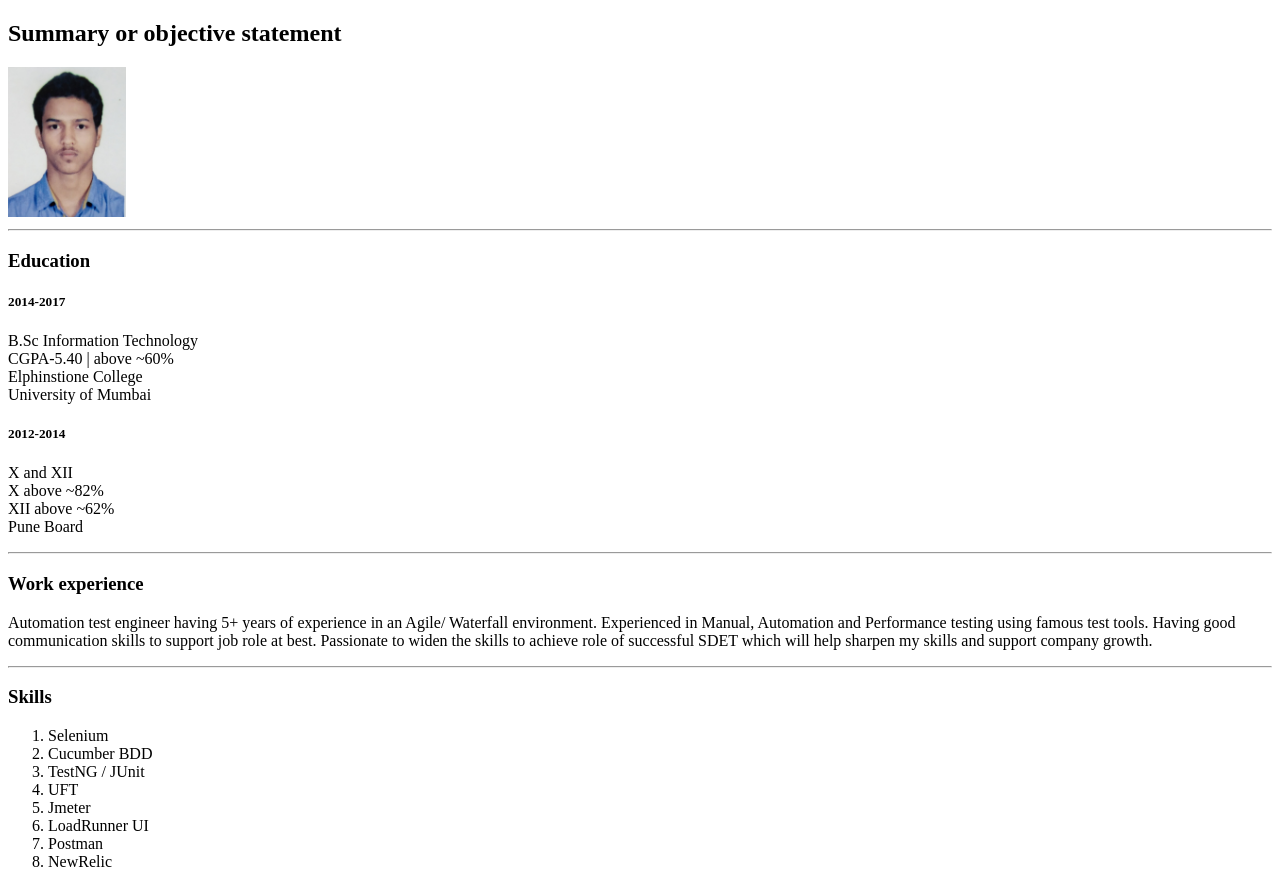
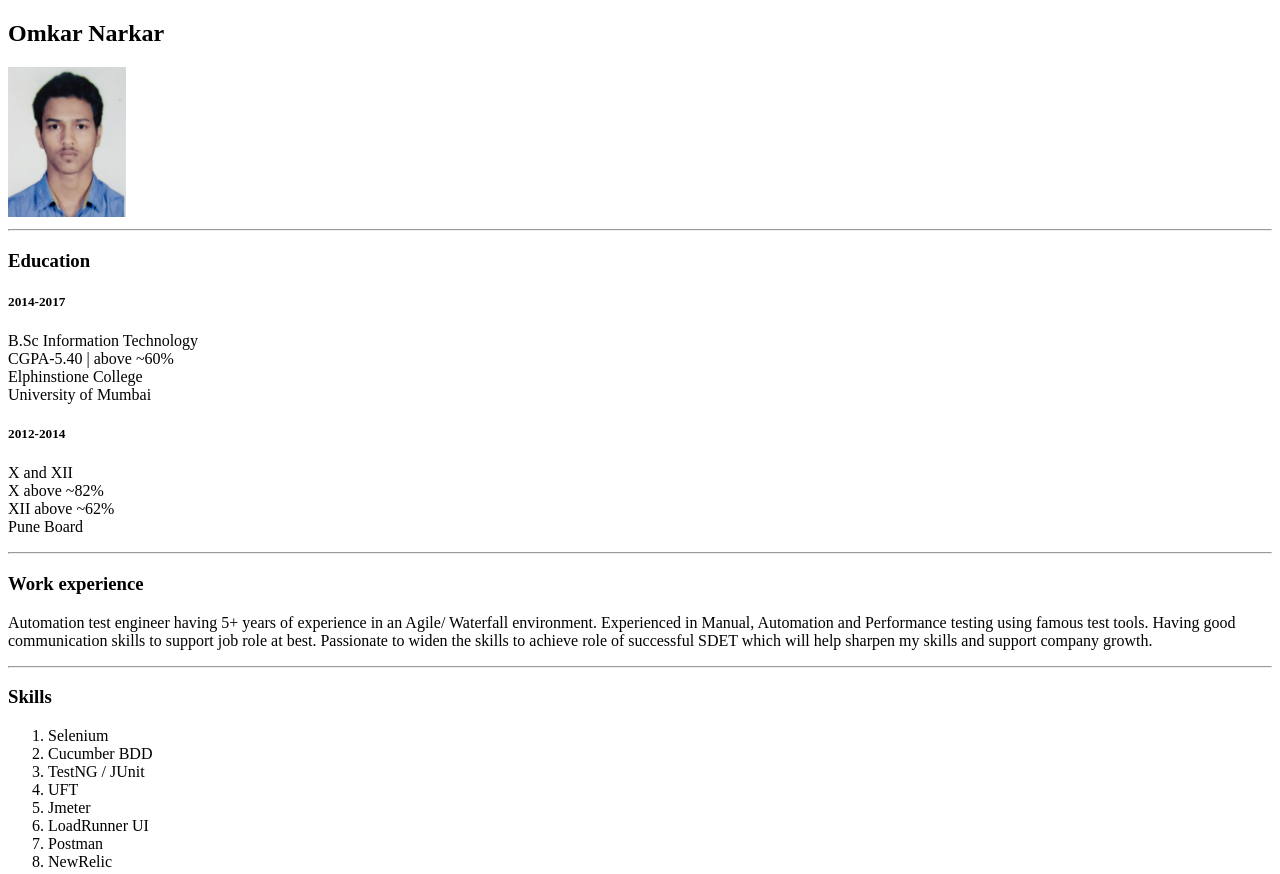
Before and after one commit to narkaromkar/Capestone_Project-1, a plain HTML site: page index.html in a window 1280 px wide. Shown: the top 874 px of the page. Drawn offline with Linux system fonts and the light colour scheme.

Commit message:
Update index.html

```diff
--- a/index.html
+++ b/index.html
@@ -7,7 +7,7 @@
 </head>
 <body>
 
-<h2>Summary or objective statement</h2>
+<h2>Omkar Narkar</h2>
 <img src="./Images/Omkar.jpeg" alt="omkar" height="150">
 <hr />
 <h3>Education</h3>
```
